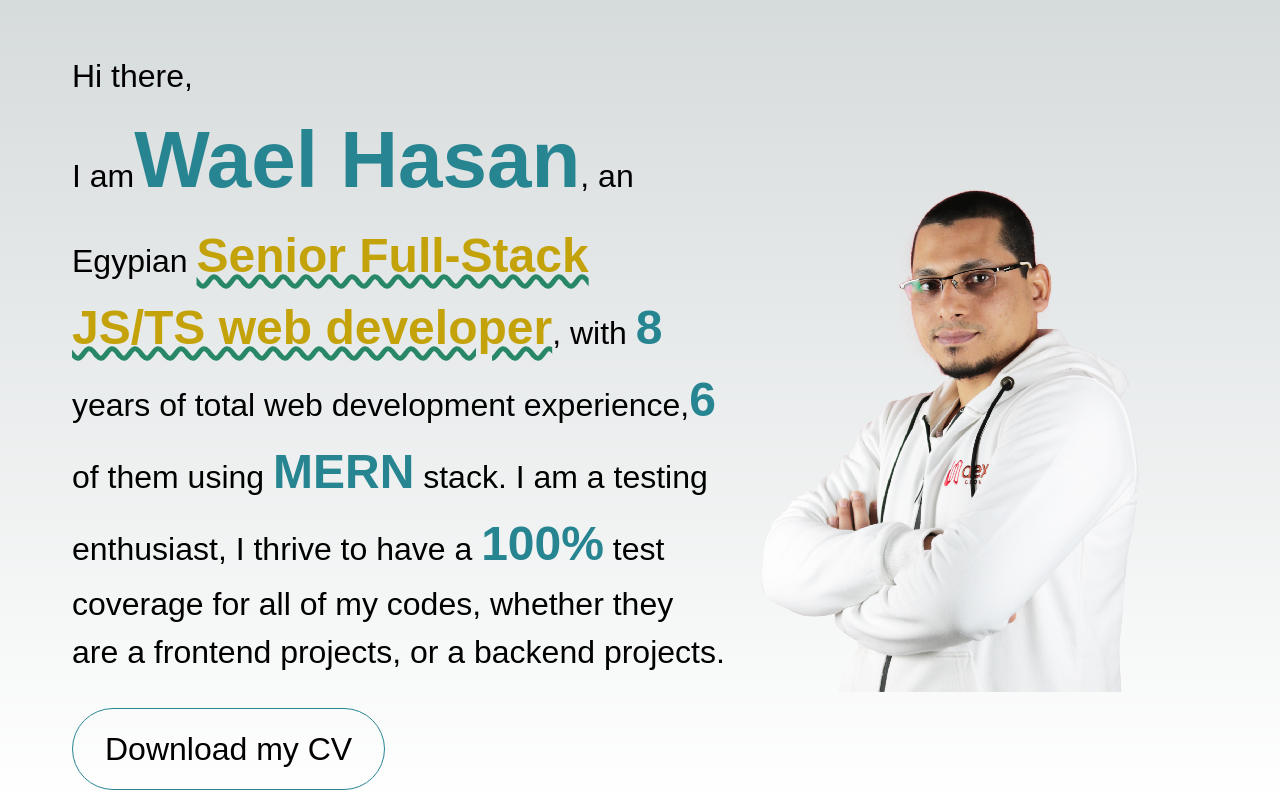
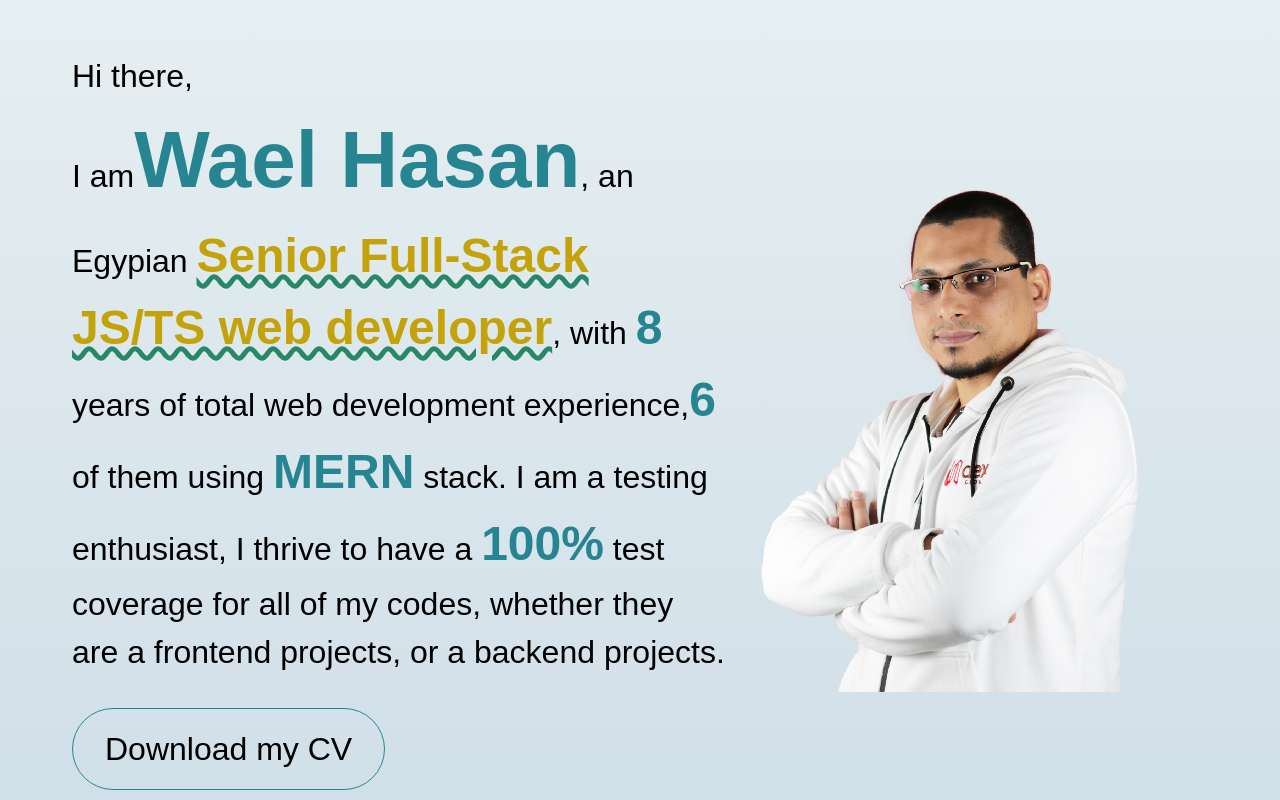
Before and after one commit to waelhasan/personal-site, a Next.js app: page / in a window 1280 px wide. Built offline with nearby package versions, Linux system fonts and the light colour scheme.

Commit message:
Better bluish bg color for light theme

```diff
--- a/src/app/globals.css
+++ b/src/app/globals.css
@@ -5,8 +5,8 @@
 :root {
   --foreground-rgb: rgb(0, 0, 0);
   --foreground-rgb-important: rgb(39 132 145);
-  --background-start-rgb: rgb(214, 219, 220);
-  --background-end-rgb: rgb(255, 255, 255);
+  --background-start-rgb: rgb(230 239 241);
+  --background-end-rgb: rgb(209 223 233);
   --foreground-section-title-rgb: rgb(46 141 109);
   --foreground-decoration-rgb: rgb(39 135 102);
   --foreground-golden-rgb: rgb(196 162 10);
```
